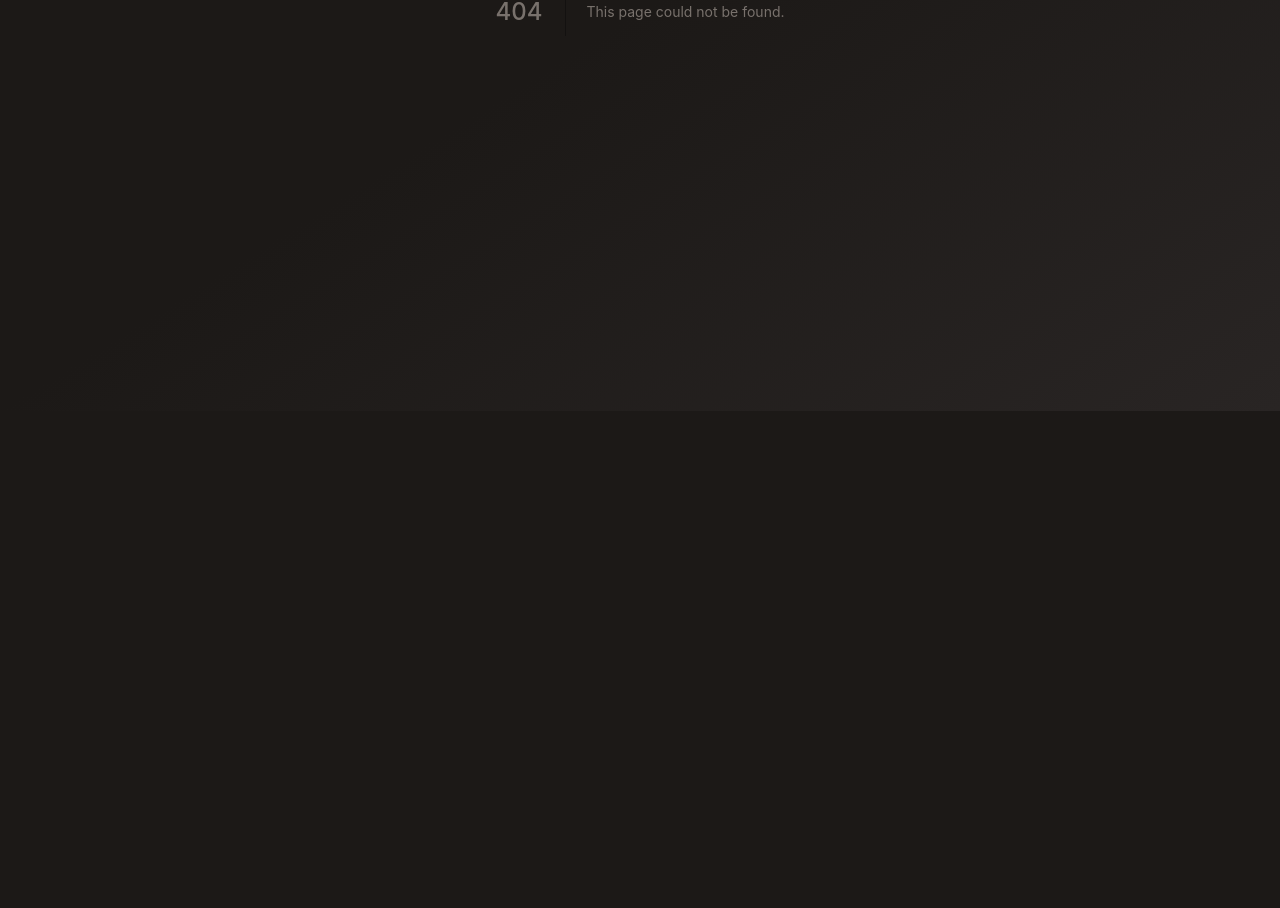
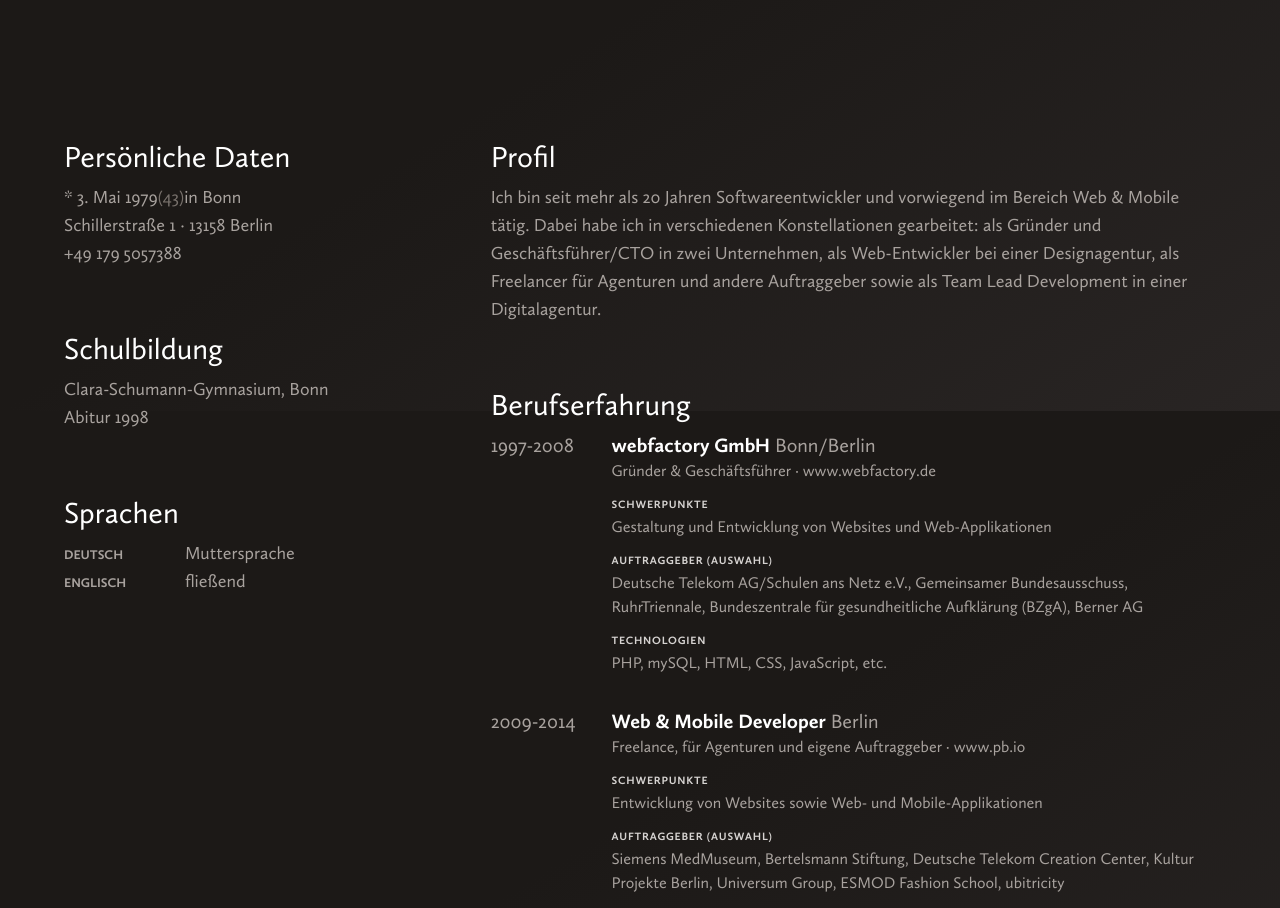
Before and after one commit to philippbosch/pb.io, a Next.js app: page /cv in a window 1280 px wide. Before the commit this address had no page. Shown: the part 389-1297 px from the top of the page. Before the commit the page ends 800 px from the top, so only its background shows below. Built offline with nearby package versions, Linux system fonts and the light colour scheme.

Commit message:
feat: add CV

```diff
--- /dev/null
+++ b/components/H1.tsx
@@ -0,0 +1,9 @@
+interface H1Props {
+  children: React.ReactNode;
+}
+
+const H1 = ({ children }: H1Props) => (
+  <h1 className="text-2xl lg:text-3xl text-white mb-2">{children}</h1>
+);
+
+export default H1;
--- /dev/null
+++ b/components/Job.tsx
@@ -0,0 +1,74 @@
+interface JobProps {
+  yearFrom: number;
+  yearTo?: number;
+  employer: string;
+  location: string;
+  jobTitle: string;
+  url?: string;
+  focus?: string;
+  clients?: string;
+  technologies?: string;
+}
+
+const Job = ({
+  yearFrom,
+  yearTo,
+  employer,
+  location,
+  jobTitle,
+  url,
+  focus,
+  clients,
+  technologies,
+}: JobProps) => (
+  <div className="sm:grid grid-cols-6">
+    <div className="text-xl">
+      {yearFrom}
+      {yearTo ? <>-{yearTo}</> : null}
+    </div>
+    <div className="col-span-5 space-y-2">
+      <div>
+        <h2 className="text-xl">
+          <span className="text-white font-bold">{employer}</span> {location}
+        </h2>
+        <div>
+          {jobTitle}{' '}
+          {url ? (
+            <>
+              &middot; <a href={url}>{new URL(url).host}</a>
+            </>
+          ) : null}
+        </div>
+      </div>
+
+      {focus ? (
+        <div>
+          <h3 className="text-gray-300 all-small-caps font-bold tracking-wider">
+            Schwerpunkte
+          </h3>
+          <p>{focus}</p>
+        </div>
+      ) : null}
+
+      {clients ? (
+        <div>
+          <h3 className="text-gray-300 all-small-caps font-bold tracking-wider">
+            Auftraggeber (Auswahl)
+          </h3>
+          <p>{clients}</p>
+        </div>
+      ) : null}
+
+      {technologies ? (
+        <div>
+          <h3 className="text-gray-300 all-small-caps font-bold tracking-wider">
+            Technologien
+          </h3>
+          <p>{technologies}</p>
+        </div>
+      ) : null}
+    </div>
+  </div>
+);
+
+export default Job;
--- a/package.json
+++ b/package.json
@@ -9,6 +9,7 @@
     "lint": "next lint"
   },
   "dependencies": {
+    "date-fns": "2.29.3",
     "next": "12.3.1",
     "react": "18.2.0",
     "react-dom": "18.2.0"
--- a/pages/_document.tsx
+++ b/pages/_document.tsx
@@ -1,4 +1,4 @@
-import { Head, Html, Main, NextScript } from "next/document";
+import { Head, Html, Main, NextScript } from 'next/document';
 
 export default function Document() {
   return (
@@ -19,7 +19,7 @@ export default function Document() {
           crossOrigin="anonymous"
         />
       </Head>
-      <body className="font-calluna text-gray-500 bg-gray-900 bg-gradient-to-br from-gray-900 via-gray-900 to-gray-800 bg-fixed">
+      <body className="font-calluna text-gray-400 bg-gray-900 bg-gradient-to-br from-gray-900 via-gray-900 to-gray-800 bg-fixed">
         <Main />
         <NextScript />
       </body>
--- /dev/null
+++ b/pages/cv.tsx
@@ -0,0 +1,140 @@
+import type { NextPage } from 'next';
+import Head from 'next/head';
+import differenceInYears from 'date-fns/differenceInYears';
+import H1 from '../components/H1';
+import Layout from '../components/Layout';
+import Job from '../components/Job';
+
+const CV: NextPage = () => {
+  return (
+    <Layout>
+      <Head>
+        <title>
+          Lebenslauf &middot; Philipp Bosch &middot; Software Developer &middot;
+          Berlin
+        </title>
+      </Head>
+      <section className="flex-1 space-y-16">
+        <div>
+          <H1>Persönliche Daten</H1>
+          <p className="text-lg">
+            * 3. Mai 1979
+            <span className="text-gray-500">
+              ({differenceInYears(Date.now(), new Date('1979-05-03T13:34:00'))})
+            </span>
+             in Bonn
+            <br />
+            Schillerstraße 1 · 13158 Berlin
+            <br />
+            <a href="tel:+491795057388">+49 179 5057388</a>
+          </p>
+        </div>
+        <div>
+          <H1>Schulbildung</H1>
+          <p className="text-lg">
+            Clara-Schumann-Gymnasium, Bonn
+            <br />
+            Abitur 1998
+          </p>
+        </div>
+        <div>
+          <H1>Sprachen</H1>
+          <dl className="grid grid-cols-3 text-lg">
+            <dt className="font-bold all-small-caps">Deutsch</dt>
+            <dd className="col-span-2">Muttersprache</dd>
+            <dt className="font-bold all-small-caps">Englisch</dt>
+            <dd className="col-span-2">fließend</dd>
+          </dl>
+        </div>
+      </section>
+      <section className="flex-2 space-y-16">
+        <div>
+          <H1>Profil</H1>
+          <p className="text-lg">
+            Ich bin seit mehr als 20 Jahren Softwareentwickler und vorwiegend im
+            Bereich Web &amp; Mobile tätig. Dabei habe ich in verschiedenen
+            Konstellationen gearbeitet: als Gründer und Geschäftsführer/CTO in
+            zwei Unternehmen, als Web-Entwickler bei einer Designagentur, als
+            Freelancer für Agenturen und andere Auftraggeber sowie als Team Lead
+            Development in einer Digitalagentur.
+          </p>
+        </div>
+        <div>
+          <H1>Berufserfahrung</H1>
+          <div className="space-y-8">
+            <Job
+              yearFrom={1997}
+              yearTo={2008}
+              employer="webfactory GmbH"
+              location="Bonn/Berlin"
+              jobTitle="Gründer &amp; Geschäftsführer"
+              url="https://www.webfactory.de/"
+              focus="Gestaltung und Entwicklung von Websites und Web-Applikationen"
+              clients="Deutsche Telekom AG/Schulen ans Netz e.V., Gemeinsamer Bundesausschuss, RuhrTriennale, Bundeszentrale für gesundheitliche Aufklärung (BZgA), Berner AG"
+              technologies="PHP, mySQL, HTML, CSS, JavaScript, etc."
+            />
+            <Job
+              yearFrom={2009}
+              yearTo={2014}
+              employer="Web &amp; Mobile Developer"
+              location="Berlin"
+              jobTitle="Freelance, für Agenturen und eigene Auftraggeber"
+              url="https://www.pb.io/"
+              focus="Entwicklung von Websites sowie Web- und Mobile-Applikationen"
+              clients="Siemens MedMuseum, Bertelsmann Stiftung, Deutsche Telekom Creation Center, Kultur Projekte Berlin, Universum Group, ESMOD Fashion School, ubitricity"
+              technologies="Python/Django, PostgreSQL, HTML, CSS, JavaScript, AngularJS, Objective-C, Ruby, etc."
+            />
+            <Job
+              yearFrom={2014}
+              yearTo={2019}
+              employer="A Color Bright GmbH"
+              location="Berlin"
+              jobTitle="Head of Development"
+              url="https://www.acolorbright.com/"
+              focus="Entwicklung von Websites und Web-Applikationen"
+              clients="Red Bull, H&amp;M, Ableton, AnyDesk, Elsewhere Brooklyn"
+              technologies="Python/Django, JavaScript, React, AngularJS, Ruby/Rails, PHP, Docker, etc."
+            />
+            <Job
+              yearFrom={2019}
+              yearTo={2022}
+              employer="paeljo GmbH"
+              location="Berlin"
+              jobTitle="Gründer &amp; Geschäftsführer/CTO"
+              url="https://www.paeljo.de/"
+              focus="Entwicklung und Vertrieb von WEG+, einer Softwarelösung für Wohnungseigentümergemeinschaften (WEG). "
+              technologies="Python/Django, PostgreSQL, JavaScript, AlpineJS, React, Next.js, Ionic Framework, GraphQL, Tailwind CSS, Heroku, AWS, etc."
+            />
+          </div>
+        </div>
+
+        <div>
+          <H1>Sonstige Tätigkeiten</H1>
+          <div className="space-y-8">
+            <Job
+              yearFrom={2010}
+              employer="Fachhochschule Potsdam (FHP)"
+              location="Fachbereich Design"
+              jobTitle="Lehrauftrag zum Thema „Mobile Web Apps“"
+            />
+            <Job
+              yearFrom={2010}
+              yearTo={2013}
+              employer="Hochschule für Gestaltung (HfG)"
+              location="Schwäbisch Gmünd"
+              jobTitle="Mehrere Workshops zum Thema „Mobile Web Apps“ im Rahmen des Masterstudiengangs „Communication Planning and Design“"
+            />
+            <Job
+              yearFrom={2012}
+              employer="Università Iuav di Venezia"
+              location="IxD Lab"
+              jobTitle="Workshop zum Thema „Things, Phones and Spaces“ im Rahmen des Masterstudiengangs „Interaction Design“ von Gillian Crampton Smith und Philip Tabor"
+            />
+          </div>
+        </div>
+      </section>
+    </Layout>
+  );
+};
+
+export default CV;
--- a/pages/index.tsx
+++ b/pages/index.tsx
@@ -1,5 +1,6 @@
 import type { NextPage } from 'next';
 import Head from 'next/head';
+import H1 from '../components/H1';
 import Layout from '../components/Layout';
 
 const Home: NextPage = () => {
@@ -9,9 +10,7 @@ const Home: NextPage = () => {
         <title>Philipp Bosch &middot; Software Developer &middot; Berlin</title>
       </Head>
       <section className="space-y-4 flex-1">
-        <h1 className="text-2xl lg:text-3xl text-white">
-          Technologies &amp; Platforms
-        </h1>
+        <H1>Technologies &amp; Platforms</H1>
         <ul className="text-lg">
           {[
             'JavaScript / TypeScript',
@@ -26,7 +25,7 @@ const Home: NextPage = () => {
         </ul>
       </section>
       <section className="space-y-4 flex-1">
-        <h1 className="text-2xl lg:text-3xl text-white">Current Project</h1>
+        <H1>Current Project</H1>
         <a href="https://www.weg.plus/" className="block">
           <svg
             viewBox="0 0 1024 1024"
@@ -45,7 +44,7 @@ const Home: NextPage = () => {
             />
           </svg>
           <div>
-            <h2 className="text-2xl text-white">WEG+</h2>
+            <h2 className="text-xl text-white">WEG+</h2>
             <p className="hyphens-auto">
               Online platform for apartment owners and property managers to
               improve communication, transparency and efficiency within owners
@@ -58,9 +57,7 @@ const Home: NextPage = () => {
         </a>
       </section>
       <section className="space-y-4 flex-1">
-        <h1 className="text-2xl lg:text-3xl text-white">
-          Friends &amp; Network
-        </h1>
+        <H1>Friends &amp; Network</H1>
         <ul className="text-lg space-y-4 xl:space-y-0">
           {[
             [
--- a/tailwind.config.js
+++ b/tailwind.config.js
@@ -1,12 +1,13 @@
 /** @type {import('tailwindcss').Config} */
 
-const defaultTheme = require("tailwindcss/defaultTheme");
-const colors = require("tailwindcss/colors");
+const defaultTheme = require('tailwindcss/defaultTheme');
+const colors = require('tailwindcss/colors');
+const plugin = require('tailwindcss/plugin');
 
 module.exports = {
   content: [
-    "./pages/**/*.{js,ts,jsx,tsx}",
-    "./components/**/*.{js,ts,jsx,tsx}",
+    './pages/**/*.{js,ts,jsx,tsx}',
+    './components/**/*.{js,ts,jsx,tsx}',
   ],
   theme: {
     colors: {
@@ -17,9 +18,20 @@ module.exports = {
     },
     extend: {
       fontFamily: {
-        calluna: ["CallunaSans", ...defaultTheme.fontFamily.sans],
+        calluna: ['CallunaSans', ...defaultTheme.fontFamily.sans],
+      },
+      flex: {
+        2: '2 2 0%',
       },
     },
   },
-  plugins: [],
+  plugins: [
+    plugin(({ addUtilities }) => {
+      addUtilities({
+        '.all-small-caps': {
+          'font-variant-caps': 'all-small-caps',
+        },
+      });
+    }),
+  ],
 };
```
Also changed, not shown: components/Layout.tsx (+4 -5 lines), 1 other file (tests, documents, lock files or other folders).
